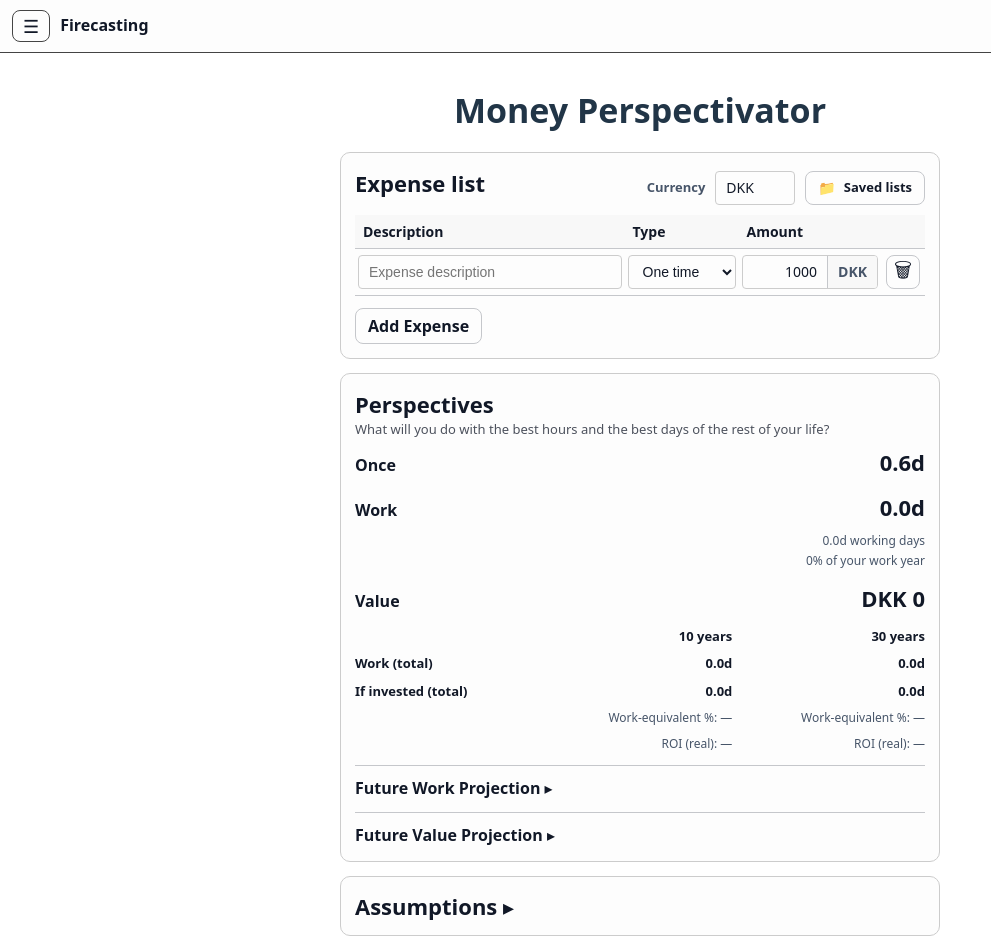
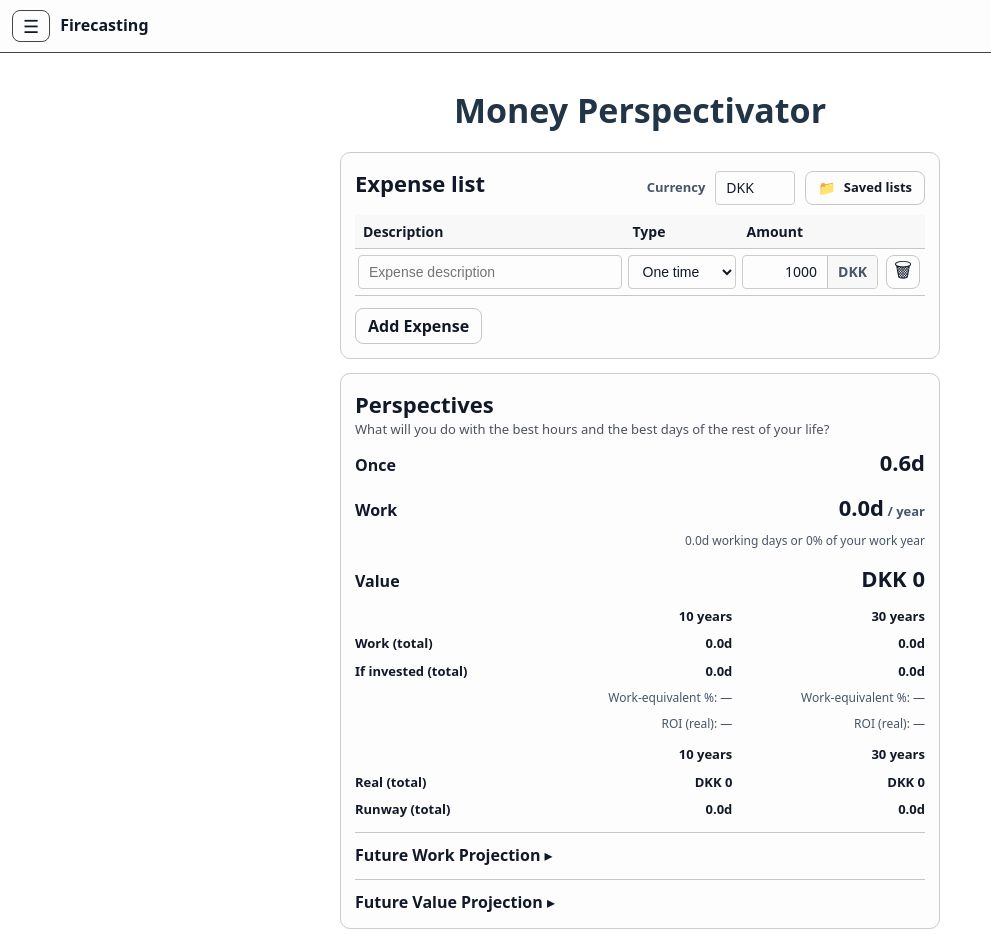
Before and after one commit to Gorm2303/firecasting-frontend, a React (Vite) app in the folder vite-react-frontend/: page /money-perspective in a window 1280 px wide. Shown: the top 942 px of the page, without its empty margins (0-991 px from the left). Built offline with nearby package versions, Linux system fonts and the light colour scheme.

Commit message:
Made "Once", "Work" and "Value" and tables for overview of future work and value

```diff
--- a/vite-react-frontend/src/pages/MoneyPerspectivePage.tsx
+++ b/vite-react-frontend/src/pages/MoneyPerspectivePage.tsx
@@ -1545,7 +1545,14 @@ const MoneyPerspectivePage: React.FC = () => {
                   <div style={subtleTextStyle}>Missing</div>
                 ) : (
                   <div style={{ fontWeight: 900, fontSize: 22 }}>
-                    {formatHoursAsYmd(repetitiveWorkHoursPerYear ?? 0, 1, useWorkDaysInYmd)}
+                    {formatHoursAsYmd(
+                      repetitiveWorkHoursPerYear ?? 0,
+                      1,
+                      useWorkDaysInYmd,
+                    )}
+                    <span style={{ ...subtleTextStyle, fontWeight: 800, fontSize: 13 }}>
+                      {" "}/ year
+                    </span>
                   </div>
                 )}
               </div>
@@ -1558,17 +1565,16 @@ const MoneyPerspectivePage: React.FC = () => {
                   style={{
                     ...subtleTextStyle,
                     fontSize: 12,
-                    display: "grid",
-                    gap: 2,
                     justifyItems: "end",
                     textAlign: "right",
                   }}
                 >
                   <div>
                     {formatHoursAsYmd(repetitiveWorkHoursPerYear ?? 0, 1, true)} working days
-                  </div>
-                  <div>
-                    {workThisYear1PctOfWorkYear == null ? "—" : `${formatNumber(workThisYear1PctOfWorkYear, 0)}%`} of your work year
+                    {" "}or{" "}
+                    {workThisYear1PctOfWorkYear == null
+                      ? "—"
+                      : `${formatNumber(workThisYear1PctOfWorkYear, 0)}%`} of your work year
                   </div>
                 </div>
               )}
@@ -1590,6 +1596,7 @@ const MoneyPerspectivePage: React.FC = () => {
               </div>
             </div>
 
+            <div style={{ display: "grid", gap: 12 }}>
               <div
                 style={{
                   display: "grid",
@@ -1605,34 +1612,127 @@ const MoneyPerspectivePage: React.FC = () => {
 
                 <div style={{ fontWeight: 800 }}>Work (total)</div>
                 <div style={{ textAlign: "right", fontWeight: 700 }}>
-                {workTimeProjectionYear10 ? formatHoursAsYmd(workTimeProjectionYear10.workTotalHours, 1, useWorkDaysInYmd) : "—"}
+                  {workTimeProjectionYear10
+                    ? formatHoursAsYmd(
+                        workTimeProjectionYear10.workTotalHours,
+                        1,
+                        useWorkDaysInYmd,
+                      )
+                    : "—"}
                 </div>
                 <div style={{ textAlign: "right", fontWeight: 700 }}>
-                {workTimeProjectionYear30 ? formatHoursAsYmd(workTimeProjectionYear30.workTotalHours, 1, useWorkDaysInYmd) : "—"}
+                  {workTimeProjectionYear30
+                    ? formatHoursAsYmd(
+                        workTimeProjectionYear30.workTotalHours,
+                        1,
+                        useWorkDaysInYmd,
+                      )
+                    : "—"}
                 </div>
 
                 <div style={{ fontWeight: 800 }}>If invested (total)</div>
                 <div style={{ textAlign: "right", fontWeight: 700 }}>
-                {workTimeProjectionYear10 ? formatHoursAsYmd(workTimeProjectionYear10.investedTotalHours, 1, useWorkDaysInYmd) : "—"}
+                  {workTimeProjectionYear10
+                    ? formatHoursAsYmd(
+                        workTimeProjectionYear10.investedTotalHours,
+                        1,
+                        useWorkDaysInYmd,
+                      )
+                    : "—"}
                 </div>
                 <div style={{ textAlign: "right", fontWeight: 700 }}>
-                {workTimeProjectionYear30 ? formatHoursAsYmd(workTimeProjectionYear30.investedTotalHours, 1, useWorkDaysInYmd) : "—"}
+                  {workTimeProjectionYear30
+                    ? formatHoursAsYmd(
+                        workTimeProjectionYear30.investedTotalHours,
+                        1,
+                        useWorkDaysInYmd,
+                      )
+                    : "—"}
                 </div>
 
                 <div />
                 <div style={{ textAlign: "right", ...subtleTextStyle, fontSize: 12 }}>
-                Work-equivalent %: {workTotalSummary10?.workEquivalentPct == null ? "—" : `${formatNumber(workTotalSummary10.workEquivalentPct, 1)}%`}
+                  Work-equivalent %:{" "}
+                  {workTotalSummary10?.workEquivalentPct == null
+                    ? "—"
+                    : `${formatNumber(workTotalSummary10.workEquivalentPct, 1)}%`}
                 </div>
                 <div style={{ textAlign: "right", ...subtleTextStyle, fontSize: 12 }}>
-                Work-equivalent %: {workTotalSummary30?.workEquivalentPct == null ? "—" : `${formatNumber(workTotalSummary30.workEquivalentPct, 1)}%`}
+                  Work-equivalent %:{" "}
+                  {workTotalSummary30?.workEquivalentPct == null
+                    ? "—"
+                    : `${formatNumber(workTotalSummary30.workEquivalentPct, 1)}%`}
                 </div>
 
                 <div />
                 <div style={{ textAlign: "right", ...subtleTextStyle, fontSize: 12 }}>
-                ROI (real): {workTotalSummary10?.roiReal == null ? "—" : `${formatNumber(workTotalSummary10.roiReal, 1)}%`}
+                  ROI (real):{" "}
+                  {workTotalSummary10?.roiReal == null
+                    ? "—"
+                    : `${formatNumber(workTotalSummary10.roiReal, 1)}%`}
                 </div>
                 <div style={{ textAlign: "right", ...subtleTextStyle, fontSize: 12 }}>
-                ROI (real): {workTotalSummary30?.roiReal == null ? "—" : `${formatNumber(workTotalSummary30.roiReal, 1)}%`}
+                  ROI (real):{" "}
+                  {workTotalSummary30?.roiReal == null
+                    ? "—"
+                    : `${formatNumber(workTotalSummary30.roiReal, 1)}%`}
+                </div>
+              </div>
+
+              <div
+                style={{
+                  display: "grid",
+                  gridTemplateColumns: "minmax(0, 1fr) 1fr 1fr",
+                  gap: 8,
+                  alignItems: "baseline",
+                  fontSize: 13,
+                }}
+              >
+                <div />
+                <div style={{ fontWeight: 800, textAlign: "right" }}>10 years</div>
+                <div style={{ fontWeight: 800, textAlign: "right" }}>30 years</div>
+
+                <div style={{ fontWeight: 800 }}>Real (total)</div>
+                <div style={{ textAlign: "right", fontWeight: 700 }}>
+                  {workTimeProjectionYear10?.investedTotalMoneyReal != null
+                    ? formatCurrencyNoDecimals(
+                        workTimeProjectionYear10.investedTotalMoneyReal,
+                        displayCurrency,
+                      )
+                    : "—"}
+                </div>
+                <div style={{ textAlign: "right", fontWeight: 700 }}>
+                  {workTimeProjectionYear30?.investedTotalMoneyReal != null
+                    ? formatCurrencyNoDecimals(
+                        workTimeProjectionYear30.investedTotalMoneyReal,
+                        displayCurrency,
+                      )
+                    : "—"}
+                </div>
+
+                <div style={{ fontWeight: 800 }}>Runway (total)</div>
+                <div style={{ textAlign: "right", fontWeight: 700 }}>
+                  {dailyCoreExpense != null && workTimeProjectionYear10?.investedTotalMoneyReal != null
+                    ? (() => {
+                        const runwayDays = equivalentCoreExpenseDaysInYearN(
+                          workTimeProjectionYear10.investedTotalMoneyReal,
+                          dailyCoreExpense,
+                        );
+                        return runwayDays != null ? formatRunwayDmy(runwayDays, 1) : "—";
+                      })()
+                    : "—"}
+                </div>
+                <div style={{ textAlign: "right", fontWeight: 700 }}>
+                  {dailyCoreExpense != null && workTimeProjectionYear30?.investedTotalMoneyReal != null
+                    ? (() => {
+                        const runwayDays = equivalentCoreExpenseDaysInYearN(
+                          workTimeProjectionYear30.investedTotalMoneyReal,
+                          dailyCoreExpense,
+                        );
+                        return runwayDays != null ? formatRunwayDmy(runwayDays, 1) : "—";
+                      })()
+                    : "—"}
+                </div>
               </div>
             </div>
 
```
Lines whose indentation alone changed are shown as unchanged.
